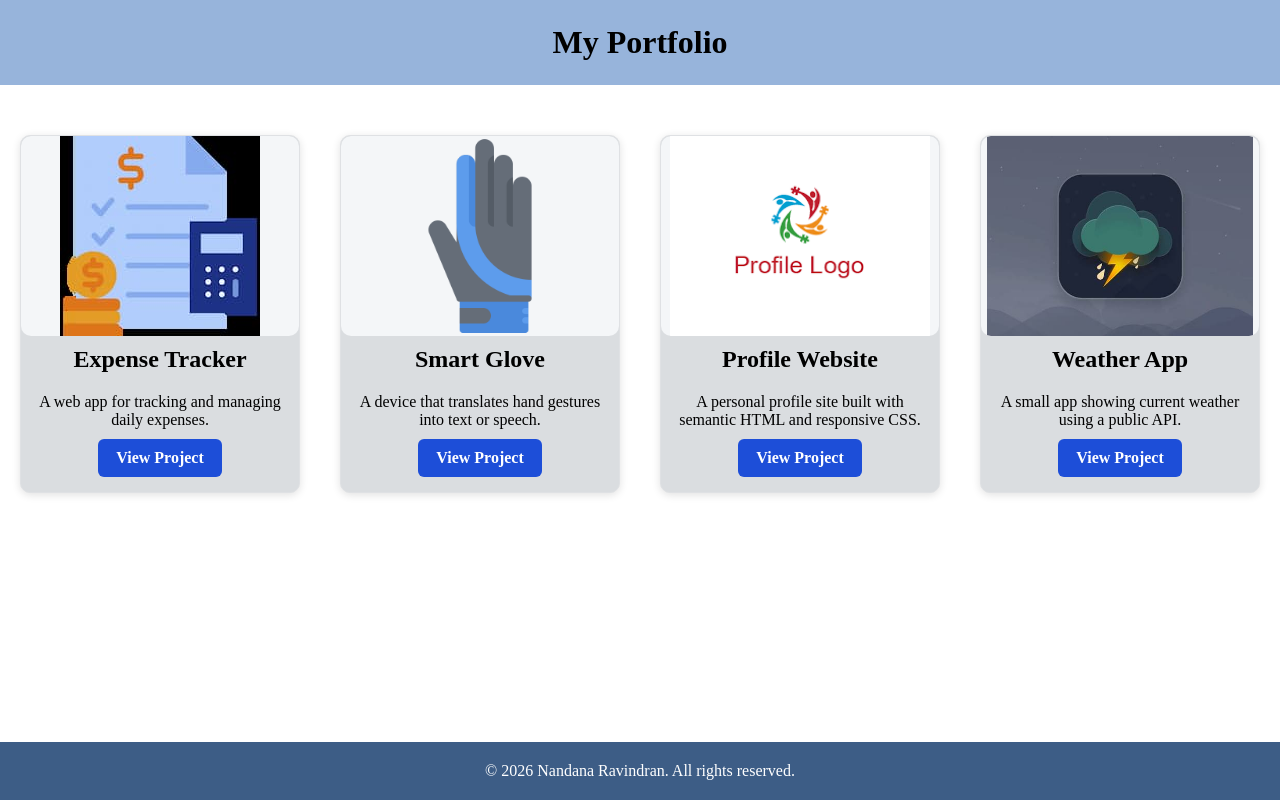
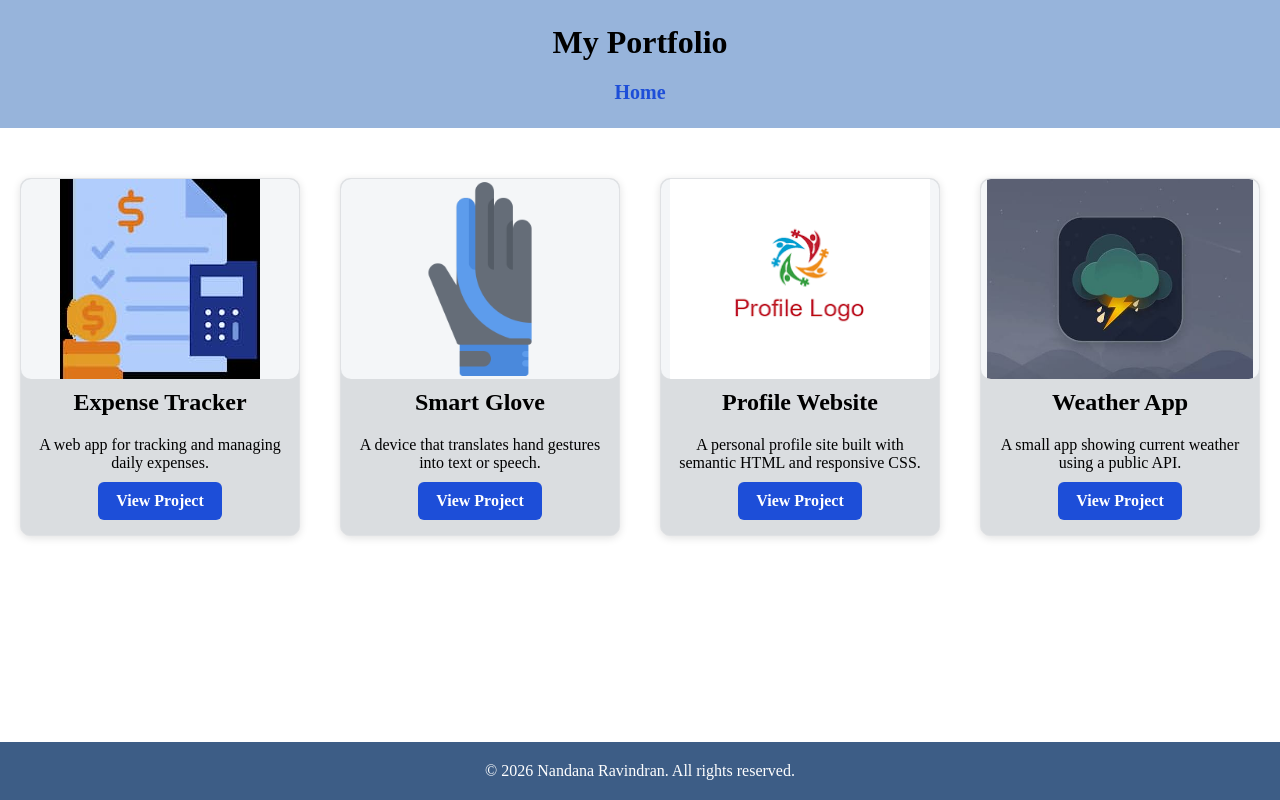
Before and after one commit to Nandana-KR/Bitpixel-learning, a plain HTML site: page portfolio.html in a window 1280 px wide. Drawn offline with Linux system fonts and the light colour scheme.

Commit message:
Link profile and portfolio pages and widen layout

```diff
--- a/portfolio.html
+++ b/portfolio.html
@@ -10,9 +10,11 @@
 
 <body>
   <header class="page-header">
-    <div>
-      <h1>My Portfolio</h1>
-    </div>
+    <h1>My Portfolio</h1>
+    <nav>
+      <a href="index.html">Home</a>
+
+    </nav>
   </header>
 
   <main>
@@ -50,11 +52,11 @@
     </section>
 
   </main>
-  <div class="footer">
-    <footer>
-      <p>&copy; 2026 Nandana Ravindran. All rights reserved.</p>
-    </footer>
-  </div>
+  <!--<div class="footer">-->
+  <footer>
+    <p>&copy; 2026 Nandana Ravindran. All rights reserved.</p>
+  </footer>
+  <!--</div>-->
 
 </body>
 
--- a/styles/main.css
+++ b/styles/main.css
@@ -5,7 +5,7 @@
 }
 
 .container {
-  max-width: 960px;
+  max-width: 1400px;
   margin: 0 auto;
   padding: 0 20px;
 }
@@ -60,6 +60,7 @@ nav.container {
   flex: 1;
 }
 
+
 .sidebar {
   flex: 0 0 250px;
   order: -1;
--- a/styles/portfolio.css
+++ b/styles/portfolio.css
@@ -14,7 +14,20 @@
   padding: 24px;
   background-color: #97b4db;
   margin-bottom: 30px;
+  flex-direction: column;
 }
+
+.page-header a {
+  font-size: 20px;
+  text-decoration: none;
+  color: #1d4ed8;
+  font-weight: 600;
+}
+
+.page-header a:hover {
+  text-decoration: underline;
+}
+
 
 
 body {
```
Also changed, not shown: index.html (+3 -0 lines).
